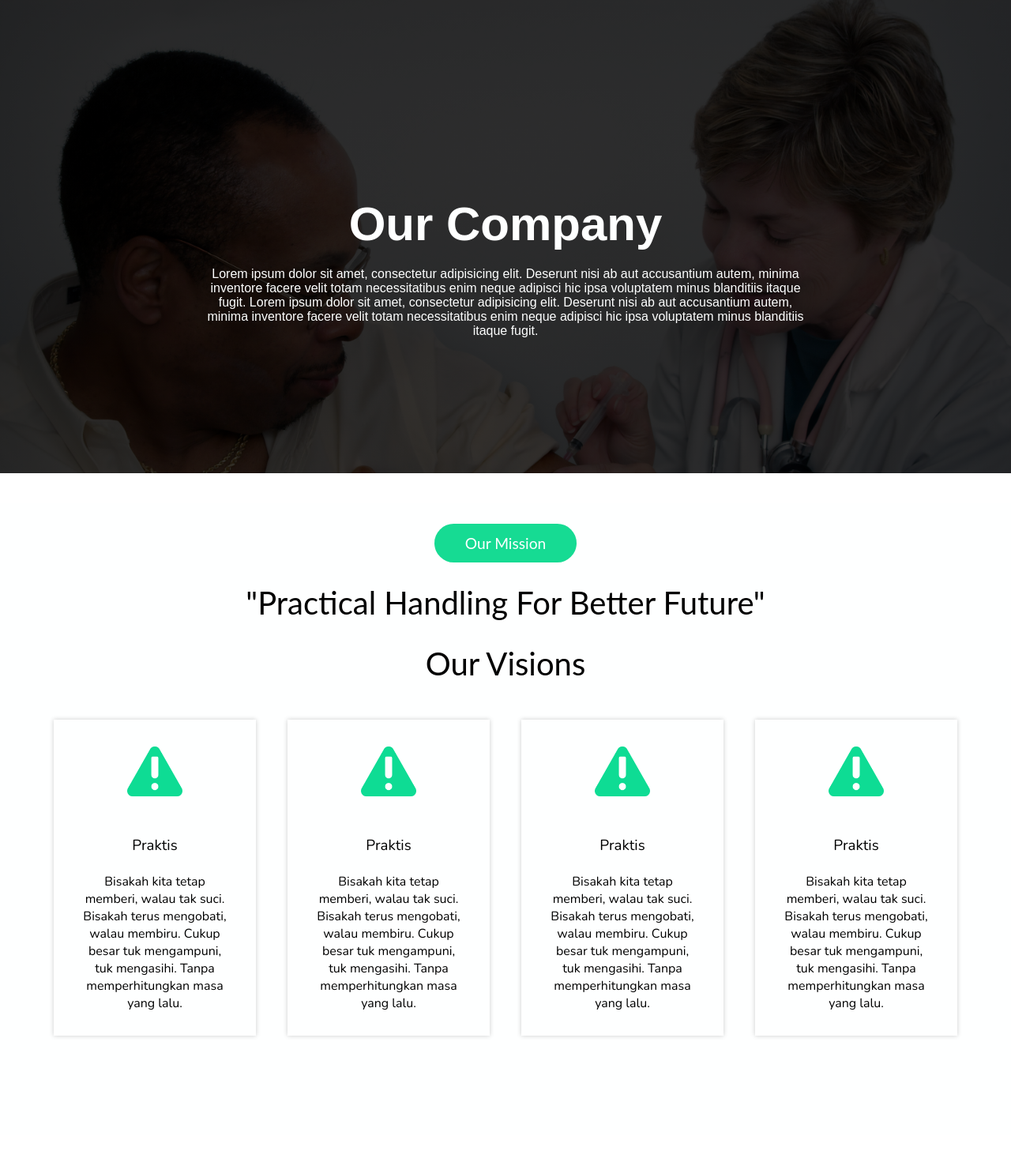
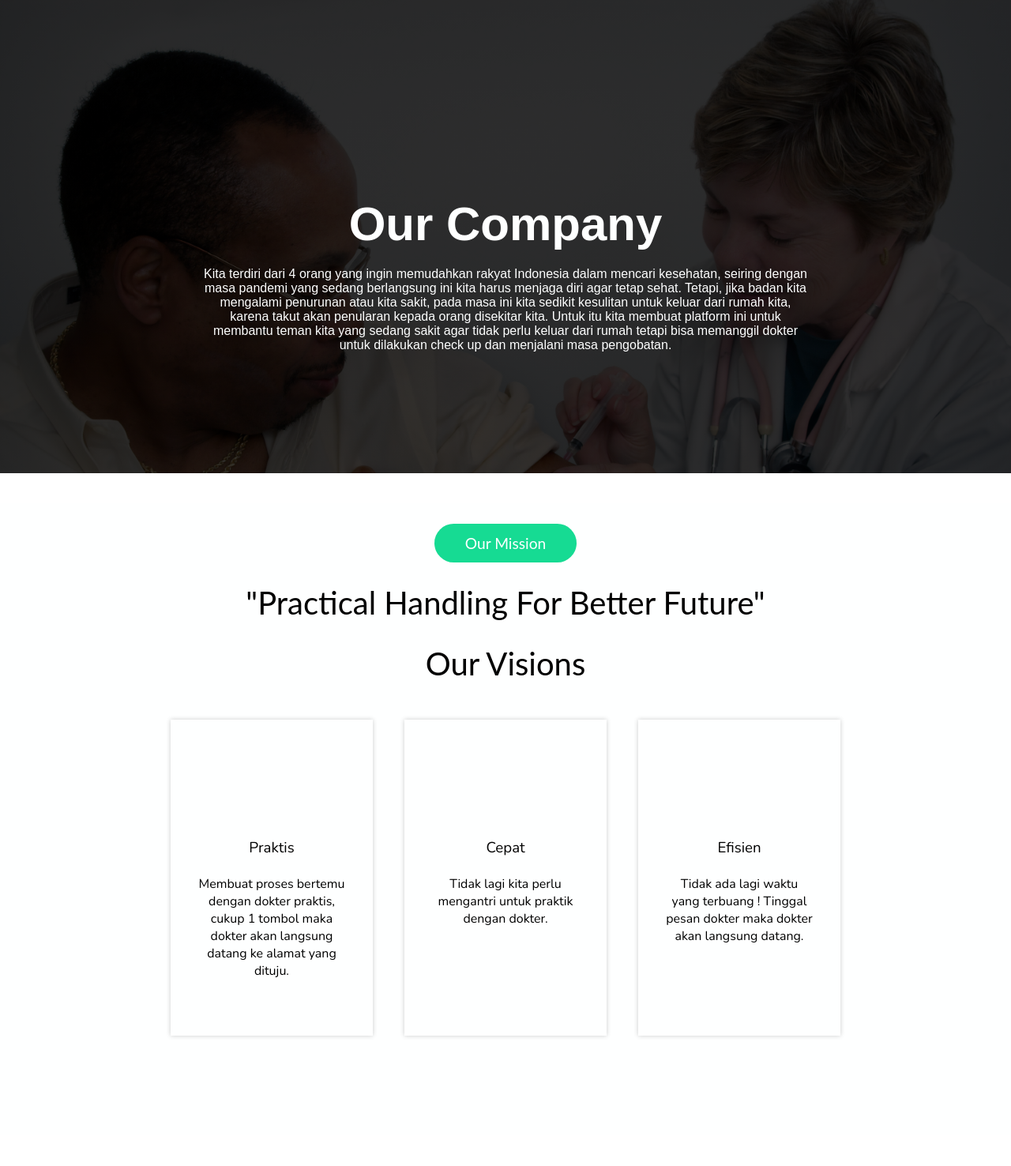
Before and after one commit to valfeclone/MedDocc, a Laravel app: page /about-us in a window 1280 px wide. Shown: the part 71-1547 px from the top of the page at 79% size. Run offline with Laravel 8, Linux system fonts and the light colour scheme; some libraries are stand-ins or nearby versions.

Commit message:
isi text dari about us home sama dashboard user

```diff
--- a/resources/views/about-us.blade.php
+++ b/resources/views/about-us.blade.php
@@ -40,13 +40,12 @@
             <div class="image-bg">
                 <div class="text-bg">
                     <h1>Our Company</h1>
-                    <p>Lorem ipsum dolor sit amet, consectetur adipisicing elit.
-                        Deserunt nisi ab aut accusantium autem, minima inventore facere velit
-                        totam necessitatibus enim neque adipisci hic ipsa voluptatem minus blanditiis
-                        itaque fugit. Lorem ipsum dolor sit amet, consectetur adipisicing elit.
-                        Deserunt nisi ab aut accusantium autem, minima inventore facere velit
-                        totam necessitatibus enim neque adipisci hic ipsa voluptatem minus blanditiis
-                        itaque fugit.
+                    <p>Kita terdiri dari 4 orang yang ingin memudahkan rakyat Indonesia dalam mencari kesehatan, seiring
+                      dengan masa pandemi yang sedang berlangsung ini kita harus menjaga diri agar tetap sehat. Tetapi,
+                      jika badan kita mengalami penurunan atau kita sakit, pada masa ini kita sedikit kesulitan untuk keluar
+                      dari rumah kita, karena takut akan penularan kepada orang disekitar kita. Untuk itu kita membuat platform
+                      ini untuk membantu teman kita yang sedang sakit agar tidak perlu keluar dari rumah tetapi bisa memanggil
+                      dokter untuk dilakukan check up dan menjalani masa pengobatan.
                     </p>
                 </div>
             </div>
@@ -69,61 +68,35 @@
                 <div class="container-card">
                     <div class="card">
                         <div class="card-image">
-                            <img src="{{ asset('assets/attention.png') }}">
                         </div>
                         <div class="card-section">
                             <h3>Praktis</h3>
                             <br>
                             <p>
-                                Bisakah kita tetap memberi, walau tak suci.
-                                Bisakah terus mengobati, walau membiru.
-                                Cukup besar tuk mengampuni, tuk mengasihi.
-                                Tanpa memperhitungkan masa yang lalu.
+                                Membuat proses bertemu dengan dokter praktis, cukup 1 tombol maka dokter akan langsung
+                                datang ke alamat yang dituju.
                             </p>
                         </div>
                     </div>
                     <div class="card">
                         <div class="card-image">
-                            <img src="{{ asset('assets/attention.png') }}">
                         </div>
                         <div class="card-section">
-                            <h3>Praktis</h3>
+                            <h3>Cepat</h3>
                             <br>
                             <p>
-                                Bisakah kita tetap memberi, walau tak suci.
-                                Bisakah terus mengobati, walau membiru.
-                                Cukup besar tuk mengampuni, tuk mengasihi.
-                                Tanpa memperhitungkan masa yang lalu.
+                                Tidak lagi kita perlu mengantri untuk praktik dengan dokter.
                             </p>
                         </div>
                     </div>
                     <div class="card">
                         <div class="card-image">
-                            <img src="{{ asset('assets/attention.png') }}">
                         </div>
                         <div class="card-section">
-                            <h3>Praktis</h3>
+                            <h3>Efisien</h3>
                             <br>
                             <p>
-                                Bisakah kita tetap memberi, walau tak suci.
-                                Bisakah terus mengobati, walau membiru.
-                                Cukup besar tuk mengampuni, tuk mengasihi.
-                                Tanpa memperhitungkan masa yang lalu.
-                            </p>
-                        </div>
-                    </div>
-                    <div class="card">
-                        <div class="card-image">
-                            <img src="{{ asset('assets/attention.png') }}">
-                        </div>
-                        <div class="card-section">
-                            <h3>Praktis</h3>
-                            <br>
-                            <p>
-                                Bisakah kita tetap memberi, walau tak suci.
-                                Bisakah terus mengobati, walau membiru.
-                                Cukup besar tuk mengampuni, tuk mengasihi.
-                                Tanpa memperhitungkan masa yang lalu.
+                                Tidak ada lagi waktu yang terbuang ! Tinggal pesan dokter maka dokter akan langsung datang.
                             </p>
                         </div>
                     </div>
```
Also changed, not shown: resources/views/home.blade.php (+3 -6 lines), resources/views/user-dashboard.blade.php (+4 -22 lines).
